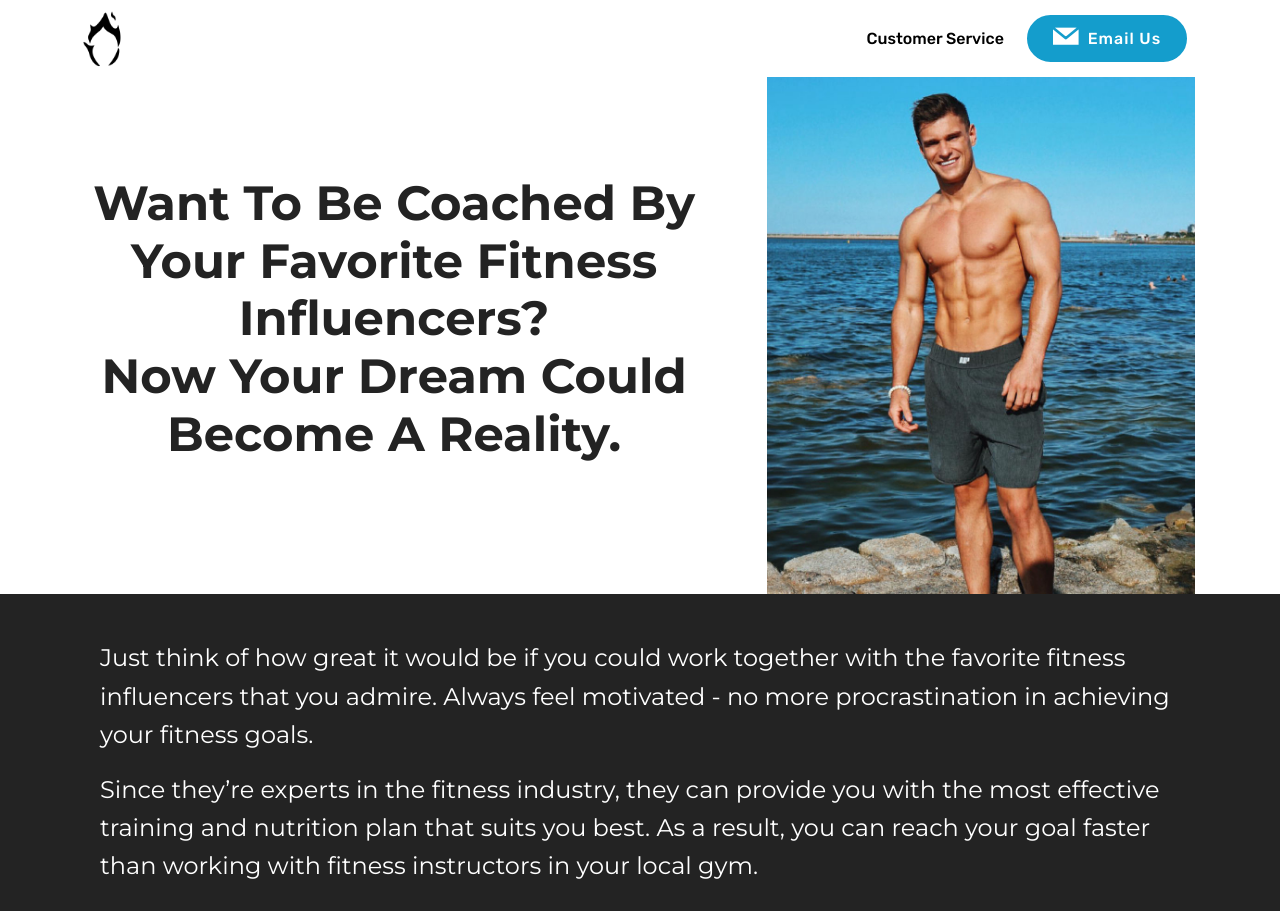
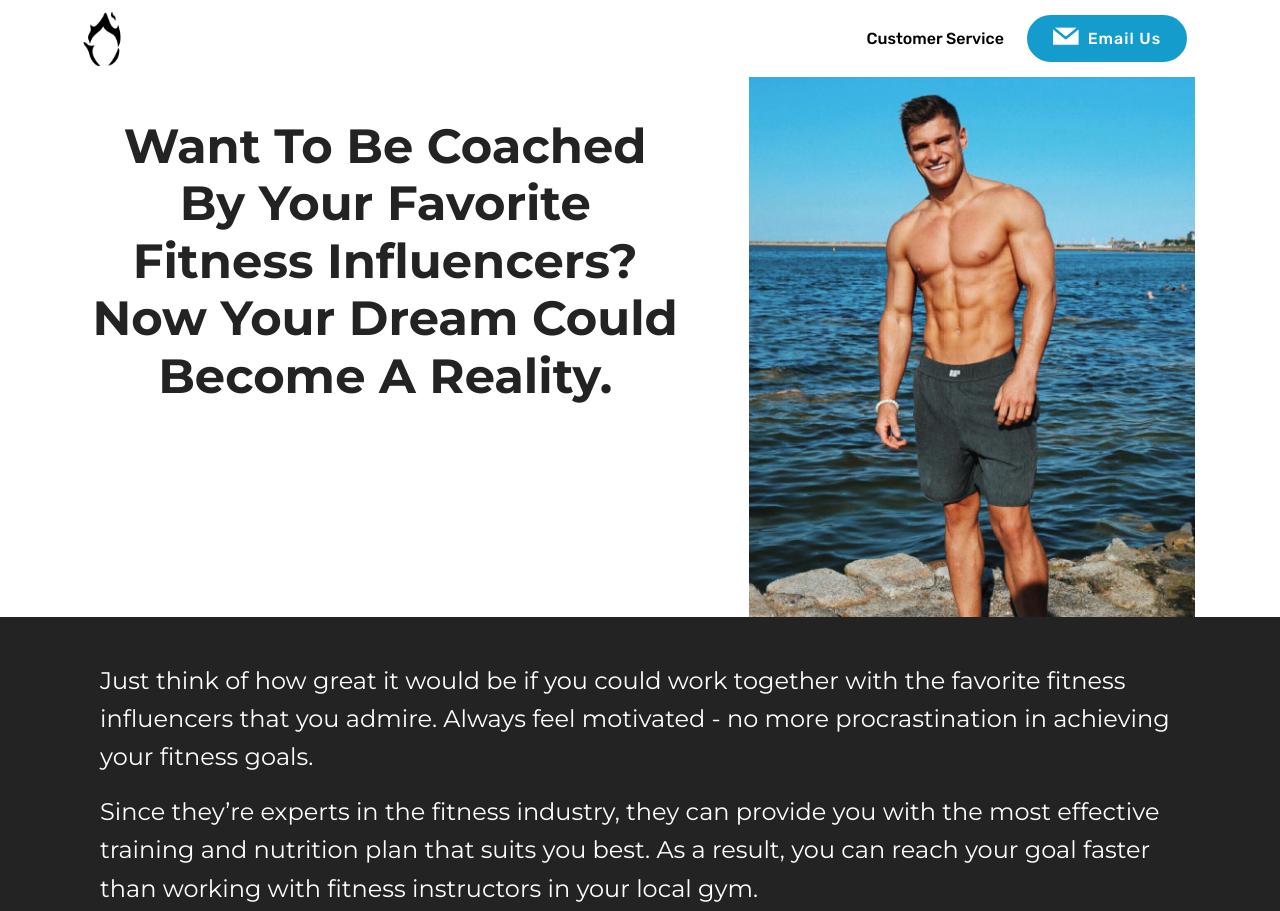
Before and after one commit to BlazeAthletics/fitnesscoaching, a plain HTML site: page index.html in a window 1280 px wide. Shown: the top 911 px of the page. Drawn offline with Linux system fonts and the light colour scheme.

Commit message:
create github pages

```diff
--- a/index.html
+++ b/index.html
@@ -57,7 +57,7 @@
     </nav>
 </section>
 
-<section class="engine"><a href="https://mobirise.info/w">free html5 templates</a></section><section class="header3 cid-rpRXkCIwW3" id="header3-3">
+<section class="engine"><a href="https://mobirise.info/n">free simple website templates</a></section><section class="header3 cid-rpRXkCIwW3" id="header3-3">
 
 
 
@@ -65,12 +65,12 @@
 
     <div class="container">
         <div class="media-container-row">
-            <div class="mbr-figure" style="width: 75%;">
+            <div class="mbr-figure" style="width: 80%;">
                 <img src="assets/images/19228870-1019967591467357-227267984014442496-n-924x1154.jpg" alt="Mobirise" title="">
             </div>
 
             <div class="media-content">
-                <h1 class="mbr-section-title mbr-white pb-3 mbr-fonts-style display-2"><strong><br></strong><br><strong>Want To Be Coached By Your Favorite Fitness Influencers?</strong><br><strong> Now Your Dream Could Become A Reality.</strong></h1>
+                <h1 class="mbr-section-title mbr-white pb-3 mbr-fonts-style display-2"><strong><br></strong><strong>Want To Be Coached By Your Favorite Fitness Influencers?</strong><br><strong> Now Your Dream Could Become A Reality.</strong></h1>
 
                 <div class="mbr-section-text mbr-white pb-3 ">
 
@@ -271,7 +271,7 @@
               <img src="assets/images/be-your-male-model-for-your-products-and-brands-1120x1400.jpg" alt="" title="">
             </div>
             <div class="media-content px-3 align-self-center mbr-white py-2">
-                    <p class="mbr-text testimonial-text mbr-fonts-style display-7">“I’ve been overweight for almost my whole life. I’ve tried every diet out there, and all the exercises I could find on the Internet. Guess what? Nothing has worked. Out of desperation, I enrolled in this program, and that was when everything starting to change. My coach really understands what I need to achieve my goals. In fact, I learned a lot about myself and what really works for me. Joining this program has literally given me my life back!”<br></p>
+                    <p class="mbr-text testimonial-text mbr-fonts-style display-7">“I’ve been overweight for almost my whole life. I’ve tried every diet out there, and all the exercises I could find on the Internet. Guess what? Nothing has worked. Out of desperation, I enrolled in this program, and that was when everything starting to change. My coach really understands what I need to achieve my goals. In fact, I learned a lot about myself and what really works for me.”<br></p>
                     <p class="mbr-author-name pt-4 mb-2 mbr-fonts-style display-7">
                        Grant&nbsp;</p>
                     <p class="mbr-author-desc mbr-fonts-style display-7">
```
Also changed, not shown: 1 other file.
